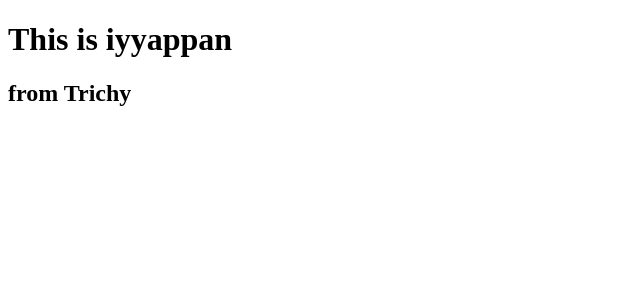
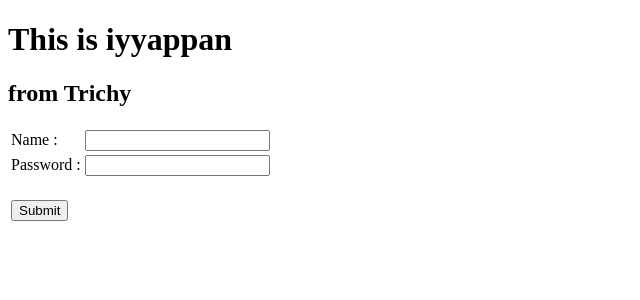
Before and after one commit to Iyyappan-ably/Angular-Demo, an Angular app in the folder mio/: page / in a window 1280 px wide. Shown: the top 300 px of the page, without its empty margins (0-640 px from the left). Built offline with nearby package versions, Linux system fonts and the light colour scheme.

Commit message:
added form in app component

```diff
--- a/mio/src/app/app.component.html
+++ b/mio/src/app/app.component.html
@@ -1,3 +1,19 @@
 <h1>This is iyyappan</h1>
 <h2>from Trichy</h2>
+<form>
+    <table>
+        <tr>
+            <td><label>Name : </label></td>
+            <td><input type="text"></td>
+        </tr>
+        <tr>
+            <td><label>Password : </label></td>
+            <td><input type="password"></td>
+        </tr>
+        <br>
+        <tr>
+            <td><button type="button">Submit</button></td>
+        </tr>
+    </table>
+</form>
 <router-outlet></router-outlet>
```
